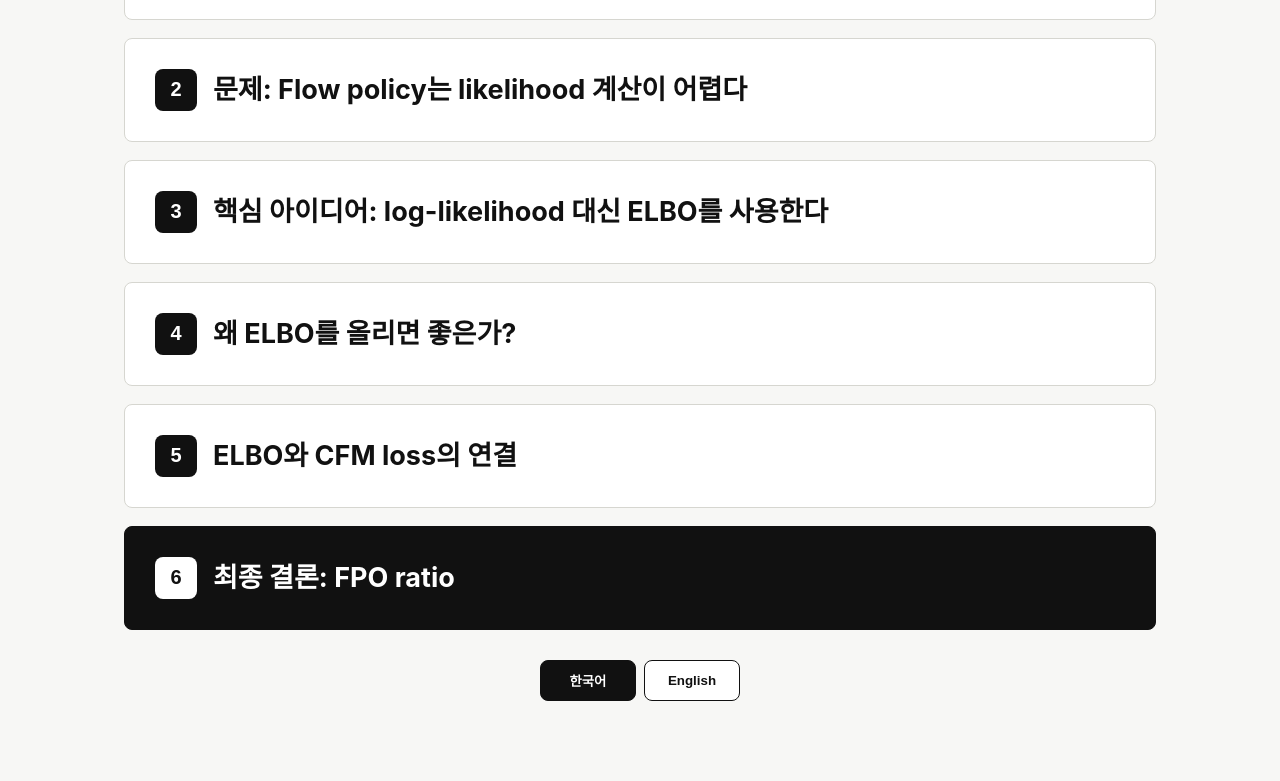
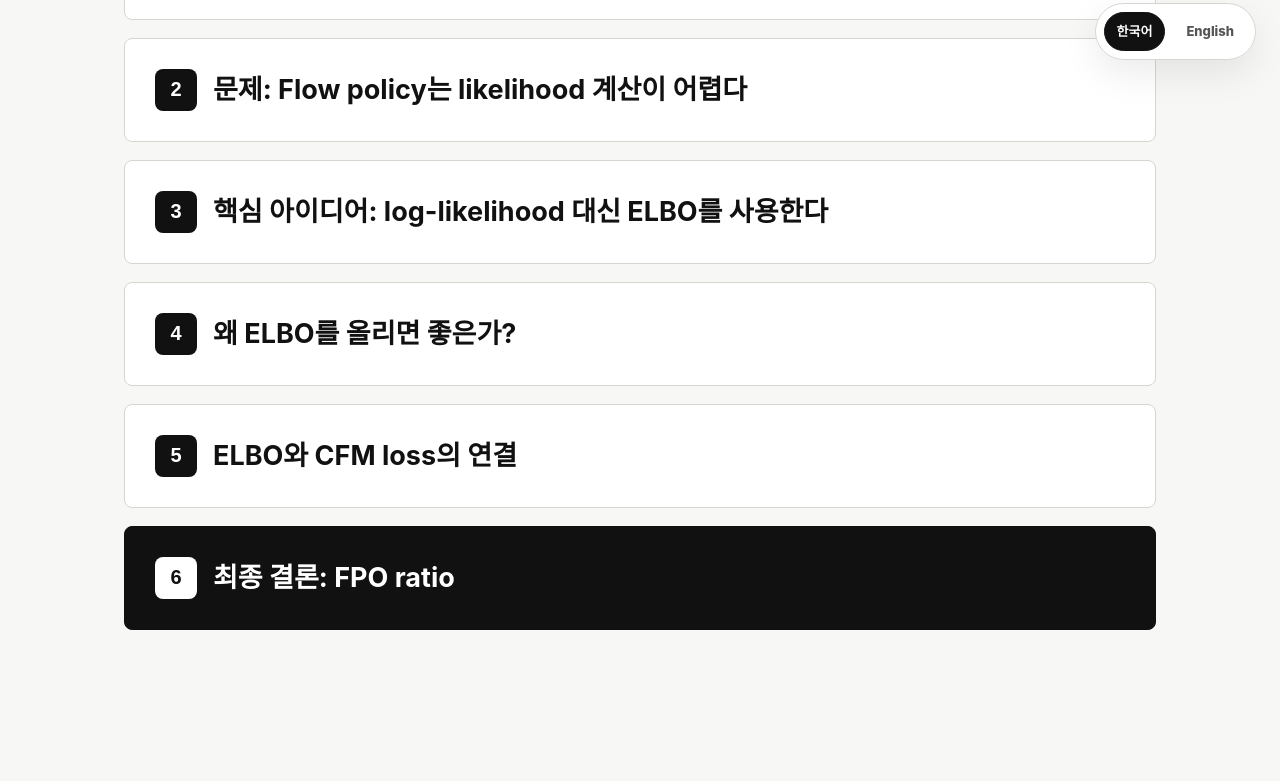
Before and after one commit to dallu3123/learning-log, a plain HTML site: page fpo_presentation.html in a window 1280 px wide. Shown: the part 716-1497 px from the top of the page. After the commit the page ends 1468 px from the top, so only its background shows below. Drawn offline with nearby package versions, Linux system fonts and the light colour scheme.

Commit message:
fpo 틀 수정

```diff
--- a/fpo_presentation.html
+++ b/fpo_presentation.html
@@ -38,7 +38,7 @@
     .page {
       max-width: 1080px;
       margin: 0 auto;
-      padding: 56px 24px 80px;
+      padding: 56px 24px 104px;
     }
 
     .topbar {
@@ -396,26 +396,36 @@
     }
 
     .language-switch {
+      position: fixed;
+      right: 24px;
+      bottom: 24px;
       display: flex;
-      justify-content: center;
       gap: 8px;
-      margin-top: 30px;
+      padding: 8px;
+      border: 1px solid #d6d6d0;
+      border-radius: 999px;
+      background: rgba(255, 255, 255, 0.92);
+      box-shadow: 0 14px 36px rgba(0, 0, 0, 0.08);
+      backdrop-filter: blur(10px);
     }
 
     .language-button {
-      min-width: 96px;
-      padding: 10px 16px;
-      border: 1px solid #111111;
-      border-radius: 8px;
-      background: #ffffff;
-      color: #111111;
-      font-weight: 850;
+      appearance: none;
+      border: 1px solid transparent;
+      border-radius: 999px;
+      background: transparent;
+      color: #555555;
       cursor: pointer;
-      transition: background 160ms ease, color 160ms ease;
+      font: inherit;
+      font-size: 13px;
+      font-weight: 800;
+      padding: 8px 12px;
+      transition: background 160ms ease, color 160ms ease, border-color 160ms ease;
     }
 
     .language-button.is-active,
     .language-button:hover {
+      border-color: #111111;
       background: #111111;
       color: #ffffff;
     }
@@ -1139,11 +1149,29 @@
       });
     });
 
+    const openPanelFromHash = () => {
+      if (!window.location.hash) {
+        return;
+      }
+
+      const panel = document.querySelector(window.location.hash);
+      if (!panel?.classList.contains("detail-panel")) {
+        return;
+      }
+
+      panel.classList.add("is-open");
+      const button = document.querySelector(`[aria-controls="${panel.id}"]`);
+      button?.setAttribute("aria-expanded", "true");
+      panel.scrollIntoView({ behavior: "smooth", block: "start" });
+    };
+
     document.querySelectorAll(".language-button").forEach((button) => {
       button.addEventListener("click", () => setLanguage(button.dataset.lang));
     });
 
     setLanguage("ko");
+    openPanelFromHash();
+    window.addEventListener("hashchange", openPanelFromHash);
   </script>
 </body>
 </html>
```
